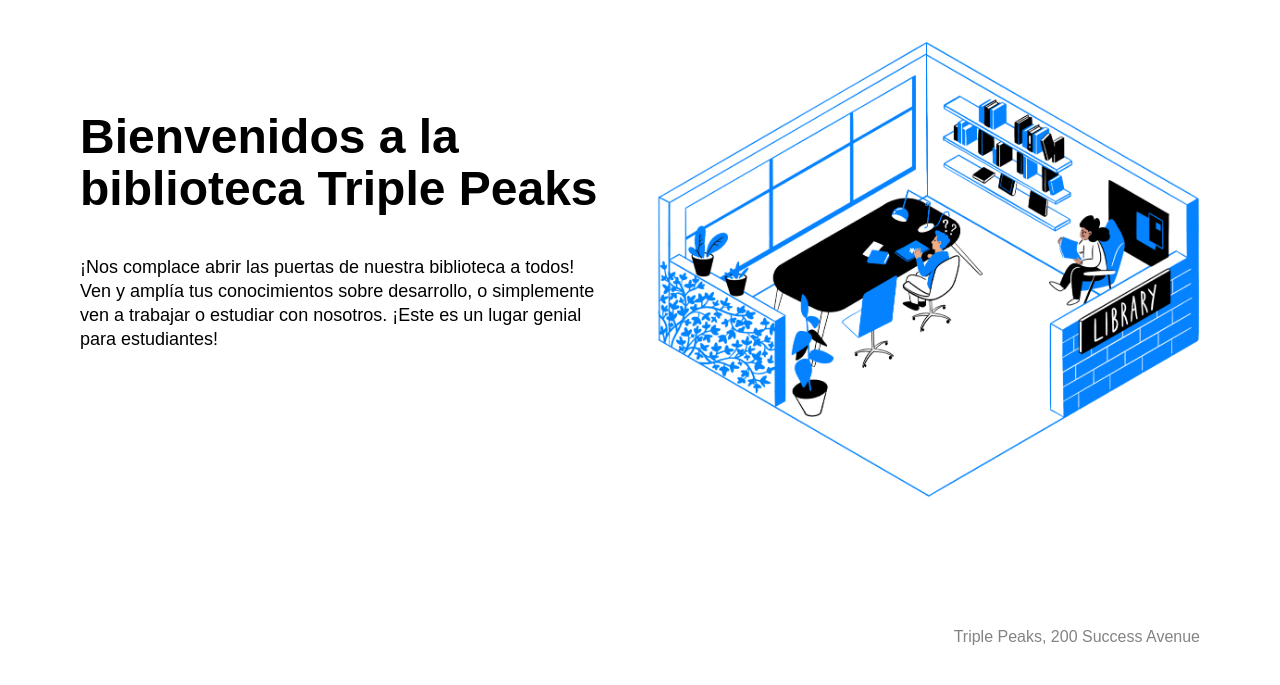
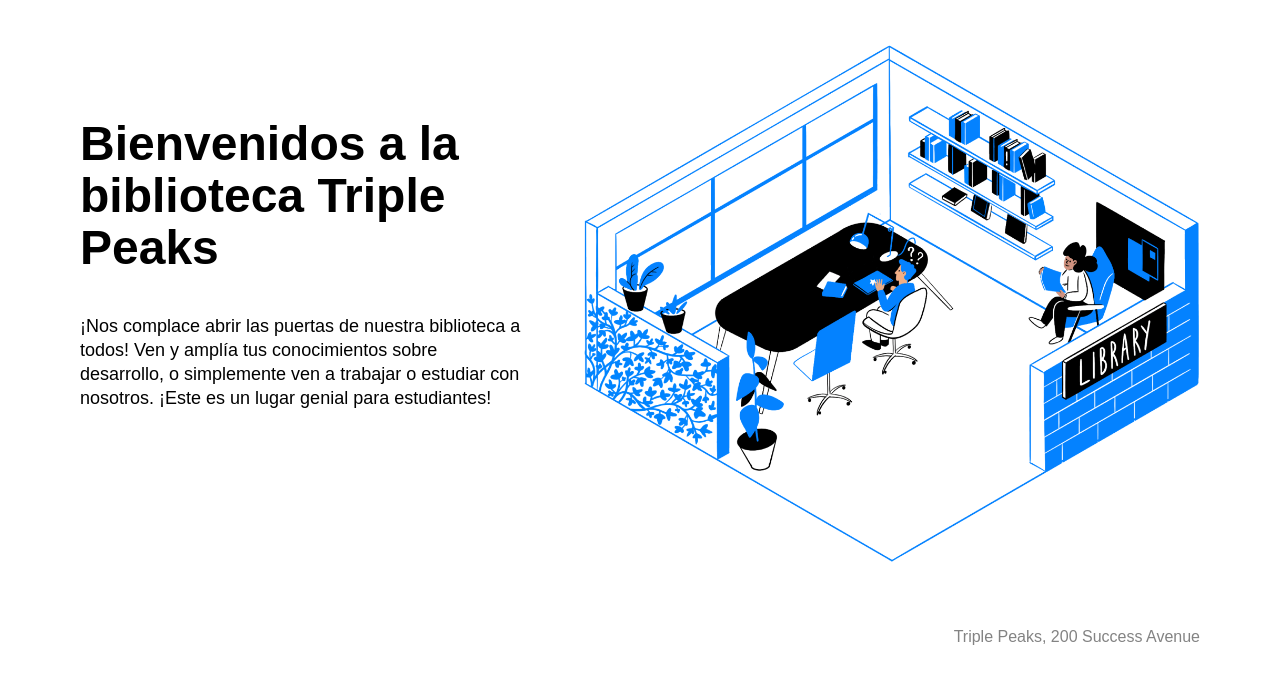
Before and after one commit to BryanJGC00/web_project_library_es, a plain HTML site: page index.html in a window 1280 px wide. Shown: the part 113-798 px from the top of the page. Drawn offline with Linux system fonts and the light colour scheme.

Commit message:
Correccion de medidas: header__image

```diff
--- a/styles/style.css
+++ b/styles/style.css
@@ -67,7 +67,7 @@
 }
 
 .header__image {
-  max-width: 50%;
+  max-width: 636px;
   height: auto;
   margin-top: 20px;
   margin-left: 40px;
```
